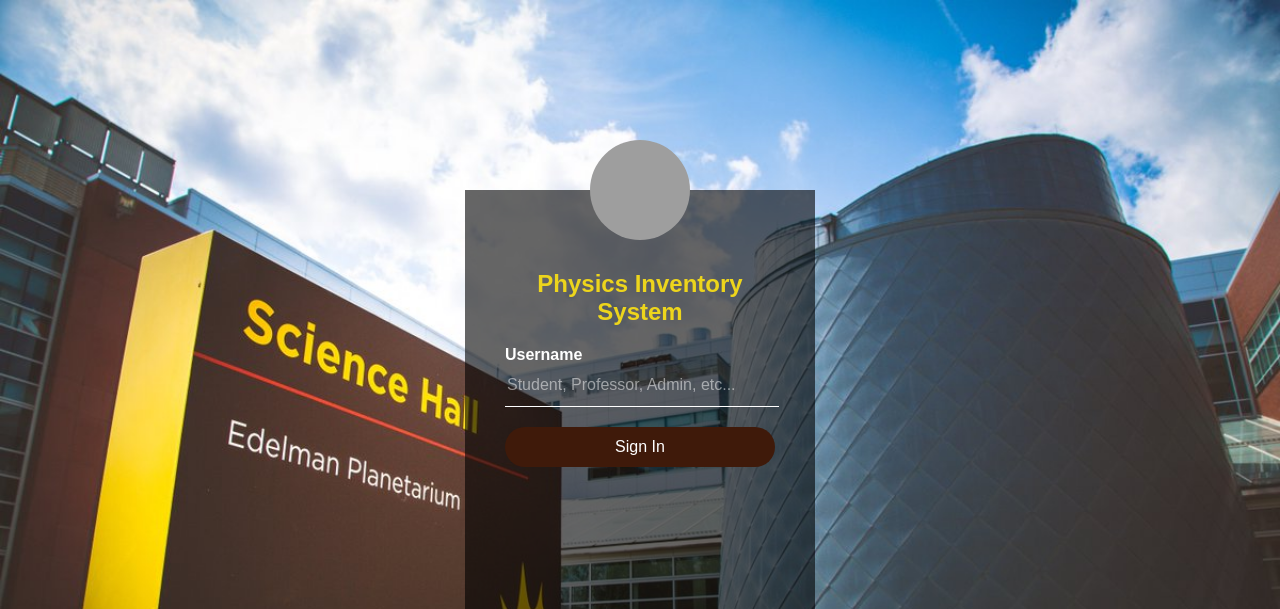
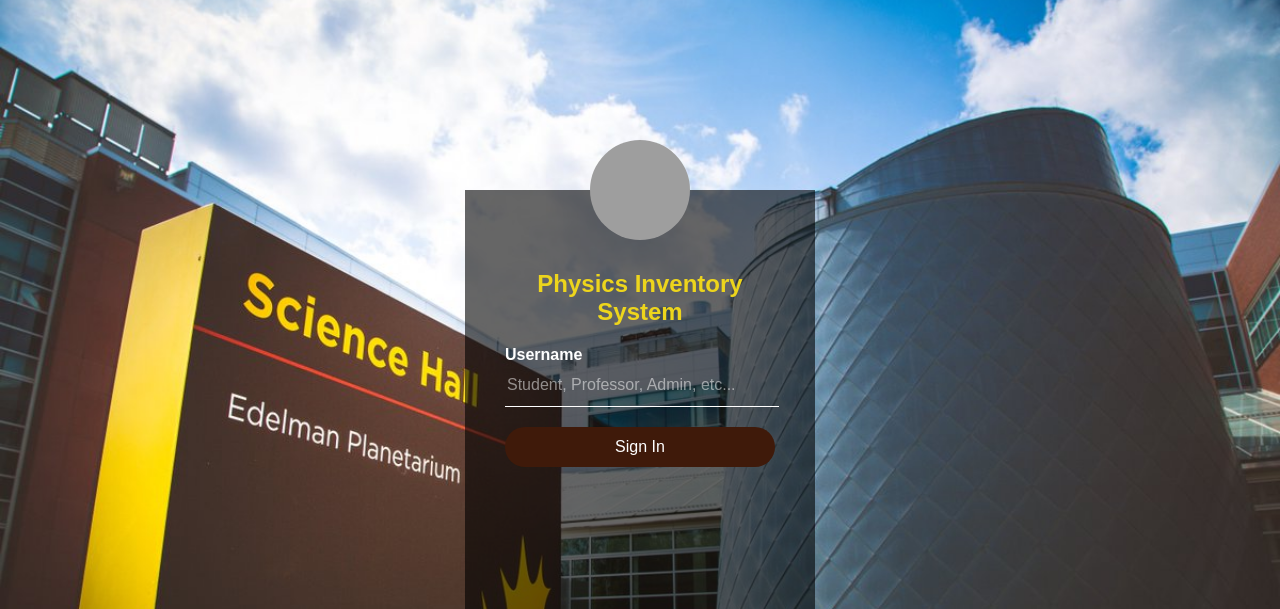
Before and after one commit to TomMGrello/SwengPhysics, a Flask app: page / in a window 1280 px wide. Shown: the top 609 px of the page. Run offline with Flask 2, Linux system fonts and the light colour scheme; grey boxes are pictures that could not be loaded.

Commit message:
Pushing Jared's fixes

```diff
--- a/FlaskApp/static/styles/style.css
+++ b/FlaskApp/static/styles/style.css
@@ -1,8 +1,19 @@
+html {
+	background: url('bg.jpg') no-repeat center center fixed;
+	webkit-background-size: cover;
+  	-moz-background-size: cover;
+  	-o-background-size: cover;
+  	background-size: cover;
+}
+
 body
 {
-	background-image: url('bg.jpg');
-	background-size: cover;
 	font-family: sans-serif;
+	/* background-image: url('bg.jpg');
+	font-family: sans-serif;
+	background-repeat: no-repeat;
+	background-size: 1200
+	*/
 }
 .loginBox
 {
--- a/FlaskApp/templates/index.html
+++ b/FlaskApp/templates/index.html
@@ -3,6 +3,7 @@
 	<head>
 		<meta charset="utf-8">
 		<title>Login</title>
+		<meta name="viewport" content="width=device-width"">
 		<link rel="stylesheet" href="{{ url_for('static',filename='styles/style.css') }}">
 	</head>
 	<body>
```
Also changed, not shown: FlaskApp/app.py (line endings or trailing spaces).
